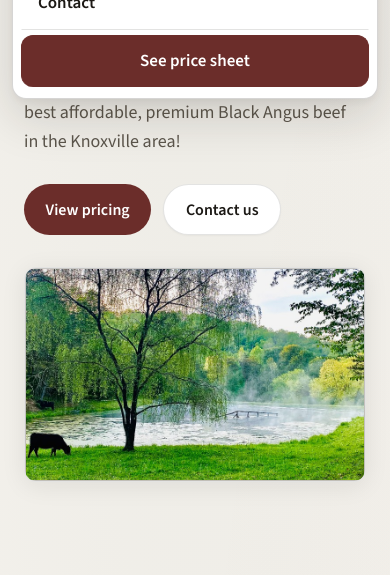
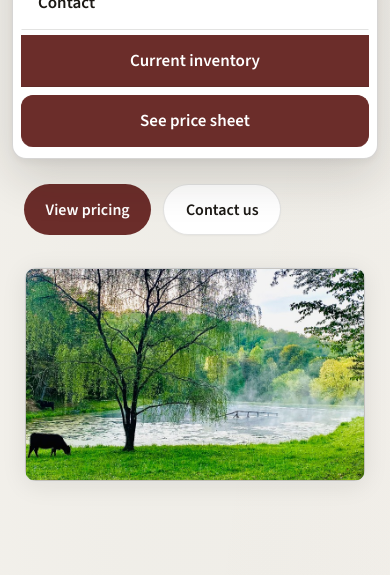
Before and after one commit to Fluxara/Colibri, a website: page index.html in a window 390 px wide. Both pictures are taken after a click on the heading "Menu". Shown: the part 269-844 px from the top of the page. Drawn offline with nearby package versions, Linux system fonts and the light colour scheme.

Commit message:
Improve mobile inventory nav links

```diff
--- a/index.html
+++ b/index.html
@@ -39,6 +39,7 @@
           <a href="#freeze-branding">How We Raise</a>
           <a href="#pricing">Pricing</a>
           <a href="#contact">Contact</a>
+          <a class="nav-cta" href="#inventory">Current inventory</a>
           <a class="nav-cta" href="assets/price-sheet.pdf" target="_blank" rel="noopener noreferrer">See price sheet</a>
         </nav>
 
@@ -52,6 +53,7 @@
             <a class="nav-panel-link" href="#freeze-branding">How We Raise</a>
             <a class="nav-panel-link" href="#pricing">Pricing</a>
             <a class="nav-panel-link" href="#contact">Contact</a>
+            <a class="nav-panel-link nav-panel-cta" href="#inventory">Current inventory</a>
             <a class="nav-panel-link nav-panel-cta" href="assets/price-sheet.pdf" target="_blank" rel="noopener noreferrer">See price sheet</a>
           </div>
         </details>
@@ -411,7 +413,7 @@
             <a class="btn btn-secondary" href="#contact">Contact us</a>
           </aside>
         </div>
-        <div class="inventory-card" aria-label="Current inventory list">
+        <div class="inventory-card" id="inventory" aria-label="Current inventory list">
           <h3>Current Inventory</h3>
           <p class="inventory-note">Approximate weights and totals shown.</p>
           <div class="inventory-table-wrap">
--- a/styles.css
+++ b/styles.css
@@ -46,6 +46,11 @@
 
 html {
   scroll-behavior: smooth;
+}
+
+/* Anchor targets clear the sticky header */
+#inventory {
+  scroll-margin-top: 5.5rem;
 }
 
 body {
@@ -351,6 +356,10 @@ a:hover {
     border-radius: 12px;
     margin-top: 0.35rem;
     border-bottom: none;
+  }
+
+  .nav-panel .nav-panel-cta + .nav-panel-cta {
+    margin-top: 0.5rem;
   }
 
   .hero {
```
Also changed, not shown: gallery.html (+2 -0 lines).
